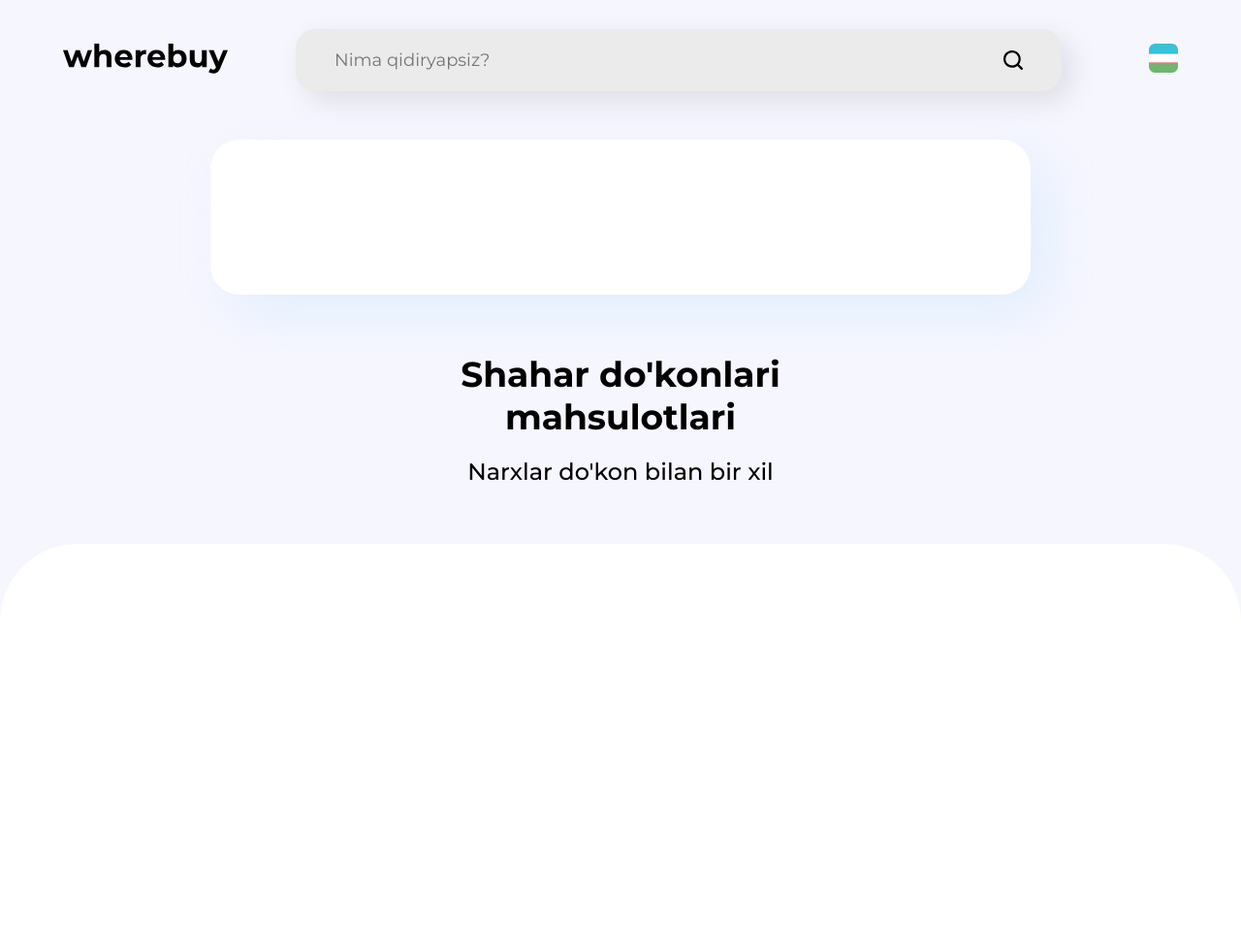
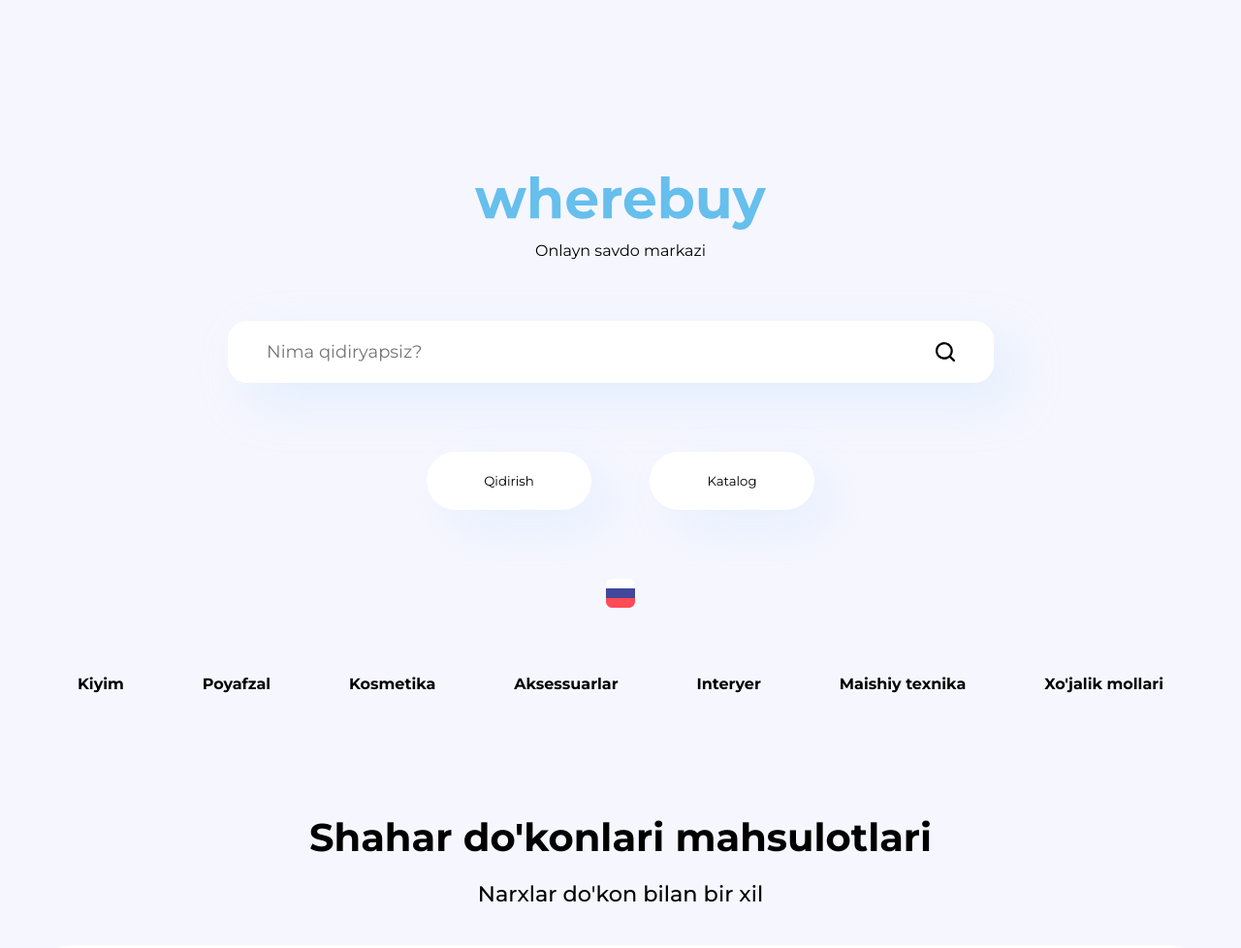
Before and after one commit to sei-so/wherebuy-site, a website: page uz/index.html in a window 1280 px wide. Shown: the top 978 px of the page at 97% size. Drawn offline with nearby package versions, Linux system fonts and the light colour scheme.

Commit message:
redesigned the main page

```diff
--- a/css/drop.scss
+++ b/css/drop.scss
@@ -172,7 +172,7 @@ $dropAnimationSpeedMultiplier: 1;
   // Position Modifier
   &.-position-center { left:  50%; transform: translateX(-50%) }
   &.-position-left   { right: 0 }
-  &.-position-right  { left:  0 }
+  &.-position-right  { left:  2.5rem; top: -2.5rem }
 
   // Size Modifier
   &.-size-medium { width: 150px }
--- a/css/style.sass
+++ b/css/style.sass
@@ -27,13 +27,23 @@ $purple: #E4C1F9
     background-color: $purple
 
 @mixin click-transform
-    transition: all .1s ease-in-out
+    transition: all .0150s ease-in-out
+    border: none
+
     &:hover
-        box-shadow: 2px 15px 30px -5px rgba(0, 0, 0, 0.2)
-        transform: scale(1.03)
+        outline: none
+        box-shadow: 2px 15px 30px -5px rgba(0, 0, 0, 0.1)
+        transform: scale(1.02)
     &:active
-        box-shadow: 0px 4px 10px rgba(0, 0, 0, 0.15)
-        transform: scale(.98)
+        outline: none
+        box-shadow: 0px 4px 10px rgba(0, 0, 0, 0.07)
+        transform: scale(.99)
+
+.disable-select
+    -webkit-user-select: none
+    -moz-user-select: none
+    -ms-user-select: none
+    user-select: none
 
 *
     padding: 0
@@ -44,6 +54,12 @@ $purple: #E4C1F9
     *:focus
         outline: none
 
+    &::selection
+        background: #A9DEF9
+
+html
+    font-size: 1em
+
 body
     color: #000
     text-align: center
@@ -51,42 +67,71 @@ body
 
 h1
     font-weight: 700
-    font-size: 36px
+    font-size: 2.5rem
 
 h2
     font-weight: 500
+    font-size: 2rem
 
 h3
     font-weight: 500
-    font-size: 24px
+    font-size: 1.4rem
 
 a
     color: inherit
 
+.start-page-full-height
+    height: 100vh
+    width: 100%
+    display: flex
+    flex-direction: column
+    justify-content: center
+    align-items: center
+
+.search-and-headline-container
+    height: 28.125rem
+    width: 50.625rem
+    display: flex
+    flex-direction: column
+    justify-content: space-between
+    align-items: center
+    position: relative
+    top: 1rem
+
+.headline
+    font-size: 1rem
+    font-weight: 400
+    position: relative
+    top: 0.5rem
+
+.buttons-container
+    display: flex
+    width: 25rem
+    justify-content: space-between
+
 .content
-    display: grid
-    grid-template-columns: repeat(12, 1fr)
-    grid-auto-rows: minmax(100px, auto)
-    grid-gap: 20px
     margin: 0 auto
 
 .content > *
-    padding: 30px
-
-header
-    grid-column: 1 / 13
-    background-color: $bg-color
-    display: flex
-    justify-content: space-around
-    align-items: center
+    padding: 1.8rem
 
 nav
-    background-color: white
-    grid-column: 3 / 11
-    border-radius: 30px
-    box-shadow: 20px 20px 50px rgba(169,222,249,0.25)
+    position: relative
+    top: 5rem
+    width: 70rem
 
-.main-headline
+.nav-list
+    display: flex
+    flex-direction: row
+    list-style: none
+    width: 100%
+    justify-content: space-between
+
+.nav-item
+    font-weight: 700
+    font-size: 1rem
+
+.second-headline
     grid-column: 4 / 10
     display: flex
     flex-direction: column
@@ -94,68 +139,43 @@ nav
     justify-content: space-around
     background-color: transparent
 
-.main-headline > *
-    margin: 10px
+.second-headline > *
+    margin: 0.625rem
 
 main
     background-color: white
-    grid-column: 1 / 13
-    grid-row-end: span 15
+    height: 120rem
     border-radius: 80px 80px 0 0
 
 footer
     background-color: #707070
-    grid-column: 1 / 13
-    grid-row-end: span 2
-
-.splide
-    height: 100px
-    display: flex
-    align-items: center
-
-.splide__list > li
-    margin: 40px 30px 40px 30px
-    font-weight: 700
-    font-size: 18px
-    height: 60px
-    border-radius: 20px
-    @include click-transform
-
-.splide__list > li > a
-    width: 100%
-    height: 100%
-    display: flex
-    align-items: center
-    justify-content: center
+    height: 18rem
 
 .search-bar
     width: 810px
     display: flex
     flex-direction: row
 
+    &::focus
+        outline: none !important
+        border: 100px solid blue
+
 .search-bar > input
     color: #808080
-    background: #EBEBEB
+    background: #fff
     border: none
     transition: all 240ms ease-out
     border-radius: 20px
     flex-grow: 2
     height: 64px
     padding: 0 40px 0 40px
-    box-shadow: 10px 10px 30px rgba(0,0,0, 0.1)
+    box-shadow: 20px 20px 50px rgba(169, 222, 249, 0.25)
     font-size: 18px
-
-    &:focus
-        outline: none
-        background-color: darken(#EBEBEB, 5%)
 
 .search-icon
     position: relative
     top: 22px
     left: -60px
-
-    &::selection
-        background: transparent
 
 #btn-rus
     background-color: transparent
@@ -190,3 +210,23 @@ footer
     &:active
         outline: none
         transform: scale(0.98)
+
+.btn-1
+    width: 10.625rem
+    height: 3.75rem
+    cursor: pointer
+    border-radius: 35px
+    background: #fff
+    box-shadow: 20px 20px 50px rgba(169, 222, 249, 0.2)
+
+    transition: all .05s ease-in-out
+    border: none
+
+    &:hover
+        outline: none
+        box-shadow: 20px 20px 50px rgba(169, 222, 249, 0.1)
+        transform: scale(1.03)
+    &:active
+        outline: none
+        box-shadow: 20px 20px 50px rgba(169, 222, 249, 0.25)
+        transform: scale(.98)
--- a/uz/index.html
+++ b/uz/index.html
@@ -10,54 +10,61 @@
     <link rel="stylesheet" href="../css/drop.css">
 </head>
 <body>
-    <div class="content">
-        <header>
+    <section class="start-page-full-height">
+        <div class="search-and-headline-container">
+            <div class="headline-container">
                 <div class="logo">
                     <a href="index.html">
-                    <svg width="170" height="31" viewBox="0 0 170 31" fill="none" xmlns="http://www.w3.org/2000/svg">
-                        <path d="M29.9943 6.65531L23.7388 24.207H18.9269L15.0453 13.3106L11.0353 24.207H6.22342L0 6.65531H4.71569L8.78978 18.5305L13.0243 6.65531H17.2588L21.3649 18.5305L25.5674 6.65531H29.9943Z" fill="black"/>
-                        <path d="M42.8108 6.39431C44.9495 6.39431 46.6711 7.04679 47.9756 8.35176C49.3016 9.65672 49.9646 11.5924 49.9646 14.1588V24.207H44.9602V14.9418C44.9602 13.5499 44.6607 12.5168 44.0619 11.8425C43.4631 11.1466 42.597 10.7986 41.4635 10.7986C40.2017 10.7986 39.1965 11.2009 38.448 12.0056C37.6995 12.7886 37.3252 13.9631 37.3252 15.529V24.207H32.3208V0H37.3252V8.48225C37.9882 7.80802 38.7902 7.29691 39.7312 6.94892C40.6722 6.57918 41.6987 6.39431 42.8108 6.39431Z" fill="black"/>
-                        <path d="M71.5947 15.4964C71.5947 15.5617 71.5626 16.0184 71.4984 16.8666H58.4421C58.6773 17.9541 59.2334 18.8132 60.1102 19.4439C60.987 20.0747 62.0777 20.39 63.3823 20.39C64.2805 20.39 65.0718 20.2595 65.7562 19.9985C66.4619 19.7158 67.1142 19.2808 67.713 18.6936L70.3756 21.6297C68.7503 23.5219 66.3764 24.468 63.254 24.468C61.3078 24.468 59.5862 24.0874 58.0892 23.3262C56.5921 22.5432 55.4373 21.4666 54.6246 20.0964C53.8119 18.7262 53.4056 17.1711 53.4056 15.4312C53.4056 13.713 53.8012 12.1688 54.5925 10.7986C55.4052 9.4066 56.5066 8.33001 57.8967 7.56878C59.3082 6.7858 60.8801 6.39431 62.6124 6.39431C64.3019 6.39431 65.831 6.76405 67.1998 7.50353C68.5685 8.24301 69.6378 9.30873 70.4077 10.7007C71.199 12.0709 71.5947 13.6695 71.5947 15.4964ZM62.6445 10.2439C61.511 10.2439 60.5593 10.5702 59.7894 11.2227C59.0195 11.8752 58.549 12.7669 58.3779 13.8978H66.879C66.7079 12.7886 66.2374 11.9078 65.4675 11.2553C64.6976 10.5811 63.7566 10.2439 62.6445 10.2439Z" fill="black"/>
-                        <path d="M79.7063 8.97161C80.3051 8.12339 81.1071 7.48178 82.1122 7.04679C83.1388 6.61181 84.315 6.39431 85.641 6.39431V11.0922C85.0849 11.0487 84.7107 11.0269 84.5182 11.0269C83.0853 11.0269 81.9625 11.4402 81.1498 12.2666C80.3372 13.0714 79.9308 14.2893 79.9308 15.9205V24.207H74.9264V6.65531H79.7063V8.97161Z" fill="black"/>
-                        <path d="M105.366 15.4964C105.366 15.5617 105.334 16.0184 105.27 16.8666H92.2132C92.4485 17.9541 93.0045 18.8132 93.8814 19.4439C94.7582 20.0747 95.8489 20.39 97.1535 20.39C98.0517 20.39 98.843 20.2595 99.5274 19.9985C100.233 19.7158 100.885 19.2808 101.484 18.6936L104.147 21.6297C102.521 23.5219 100.148 24.468 97.0252 24.468C95.079 24.468 93.3574 24.0874 91.8604 23.3262C90.3633 22.5432 89.2085 21.4666 88.3958 20.0964C87.5831 18.7262 87.1768 17.1711 87.1768 15.4312C87.1768 13.713 87.5724 12.1688 88.3637 10.7986C89.1764 9.4066 90.2778 8.33001 91.6679 7.56878C93.0794 6.7858 94.6513 6.39431 96.3836 6.39431C98.0731 6.39431 99.6022 6.76405 100.971 7.50353C102.34 8.24301 103.409 9.30873 104.179 10.7007C104.97 12.0709 105.366 13.6695 105.366 15.4964ZM96.4157 10.2439C95.2822 10.2439 94.3305 10.5702 93.5606 11.2227C92.7907 11.8752 92.3202 12.7669 92.1491 13.8978H100.65C100.479 12.7886 100.009 11.9078 99.2387 11.2553C98.4688 10.5811 97.5277 10.2439 96.4157 10.2439Z" fill="black"/>
-                        <path d="M118.899 6.39431C120.503 6.39431 121.957 6.77493 123.262 7.53615C124.588 8.27563 125.625 9.33048 126.373 10.7007C127.122 12.0491 127.496 13.626 127.496 15.4312C127.496 17.2364 127.122 18.8241 126.373 20.1943C125.625 21.5427 124.588 22.5976 123.262 23.3588C121.957 24.0983 120.503 24.468 118.899 24.468C116.525 24.468 114.718 23.7068 113.477 22.1844V24.207H108.698V0H113.702V8.51488C114.964 7.10117 116.696 6.39431 118.899 6.39431ZM118.033 20.2922C119.316 20.2922 120.364 19.8572 121.177 18.9872C122.011 18.0955 122.428 16.9101 122.428 15.4312C122.428 13.9522 122.011 12.7778 121.177 11.9078C120.364 11.0161 119.316 10.5702 118.033 10.5702C116.75 10.5702 115.691 11.0161 114.857 11.9078C114.044 12.7778 113.638 13.9522 113.638 15.4312C113.638 16.9101 114.044 18.0955 114.857 18.9872C115.691 19.8572 116.75 20.2922 118.033 20.2922Z" fill="black"/>
-                        <path d="M148.233 6.65531V24.207H143.486V22.1191C142.823 22.8803 142.031 23.4676 141.112 23.8808C140.192 24.2723 139.198 24.468 138.128 24.468C135.861 24.468 134.065 23.8047 132.739 22.478C131.413 21.1513 130.75 19.1829 130.75 16.573V6.65531H135.754V15.8227C135.754 18.6501 136.92 20.0638 139.251 20.0638C140.449 20.0638 141.411 19.6723 142.138 18.8893C142.865 18.0846 143.229 16.8993 143.229 15.3333V6.65531H148.233Z" fill="black"/>
-                        <path d="M170 6.65531L162.205 25.2836C161.413 27.3063 160.43 28.7309 159.253 29.5574C158.099 30.3839 156.698 30.7971 155.051 30.7971C154.153 30.7971 153.265 30.6557 152.388 30.373C151.512 30.0902 150.795 29.6988 150.239 29.1985L152.068 25.5773C152.453 25.9252 152.891 26.1971 153.383 26.3929C153.896 26.5886 154.399 26.6865 154.891 26.6865C155.575 26.6865 156.131 26.5125 156.559 26.1645C156.986 25.8382 157.371 25.2836 157.714 24.5007L157.778 24.3375L150.303 6.65531H155.468L160.312 18.5631L165.188 6.65531H170Z" fill="black"/>
+                        <svg width="300" height="55" viewBox="0 0 300 55" fill="none" xmlns="http://www.w3.org/2000/svg">
+                            <path d="M52.9312 11.8856L41.892 43.2309H33.4004L26.5505 23.7712L19.4741 43.2309H10.9825L0 11.8856H8.3218L15.5114 33.0932L22.984 11.8856H30.4566L37.7028 33.0932L45.1189 11.8856H52.9312Z" fill="#66BFEC"/>
+                            <path d="M75.5485 11.4195C79.3226 11.4195 82.3607 12.5847 84.6629 14.9153C87.0028 17.2458 88.1728 20.7027 88.1728 25.286V43.2309H79.3415V26.6843C79.3415 24.1984 78.8131 22.3535 77.7563 21.1494C76.6996 19.9064 75.1711 19.285 73.1709 19.285C70.9442 19.285 69.1704 20.0035 67.8495 21.4407C66.5285 22.839 65.8681 24.9364 65.8681 27.7331V43.2309H57.0368V0H65.8681V15.1483C67.038 13.9442 68.4533 13.0314 70.1139 12.41C71.7745 11.7496 73.586 11.4195 75.5485 11.4195Z" fill="#66BFEC"/>
+                            <path d="M126.344 27.6748C126.344 27.7913 126.287 28.607 126.174 30.1218H103.133C103.548 32.0639 104.529 33.5982 106.077 34.7246C107.624 35.851 109.549 36.4142 111.851 36.4142C113.436 36.4142 114.833 36.1811 116.04 35.715C117.286 35.2101 118.437 34.4333 119.494 33.3845L124.192 38.6282C121.324 42.0074 117.135 43.697 111.625 43.697C108.19 43.697 105.152 43.0173 102.51 41.6578C99.8685 40.2595 97.8305 38.3369 96.3964 35.8898C94.9622 33.4428 94.2452 30.6656 94.2452 27.5583C94.2452 24.4898 94.9433 21.732 96.3397 19.285C97.7739 16.7991 99.7175 14.8764 102.171 13.5169C104.662 12.1186 107.435 11.4195 110.492 11.4195C113.474 11.4195 116.172 12.0798 118.588 13.4004C121.003 14.721 122.89 16.6243 124.249 19.1102C125.645 21.5572 126.344 24.4121 126.344 27.6748ZM110.549 18.2945C108.549 18.2945 106.869 18.8771 105.511 20.0424C104.152 21.2076 103.322 22.8001 103.02 24.8199H118.022C117.72 22.839 116.89 21.2659 115.531 20.1006C114.172 18.8965 112.512 18.2945 110.549 18.2945Z" fill="#66BFEC"/>
+                            <path d="M140.658 16.0222C141.715 14.5074 143.13 13.3616 144.904 12.5847C146.715 11.8079 148.791 11.4195 151.131 11.4195V19.8093C150.15 19.7316 149.489 19.6928 149.15 19.6928C146.621 19.6928 144.64 20.4308 143.206 21.9068C141.771 23.3439 141.054 25.5191 141.054 28.4322V43.2309H132.223V11.8856H140.658V16.0222Z" fill="#66BFEC"/>
+                            <path d="M185.94 27.6748C185.94 27.7913 185.883 28.607 185.77 30.1218H162.729C163.144 32.0639 164.126 33.5982 165.673 34.7246C167.22 35.851 169.145 36.4142 171.447 36.4142C173.032 36.4142 174.429 36.1811 175.637 35.715C176.882 35.2101 178.033 34.4333 179.09 33.3845L183.788 38.6282C180.92 42.0074 176.731 43.697 171.221 43.697C167.786 43.697 164.748 43.0173 162.107 41.6578C159.465 40.2595 157.427 38.3369 155.993 35.8898C154.558 33.4428 153.841 30.6656 153.841 27.5583C153.841 24.4898 154.54 21.732 155.936 19.285C157.37 16.7991 159.314 14.8764 161.767 13.5169C164.258 12.1186 167.032 11.4195 170.089 11.4195C173.07 11.4195 175.769 12.0798 178.184 13.4004C180.599 14.721 182.486 16.6243 183.845 19.1102C185.242 21.5572 185.94 24.4121 185.94 27.6748ZM170.145 18.2945C168.145 18.2945 166.466 18.8771 165.107 20.0424C163.748 21.2076 162.918 22.8001 162.616 24.8199H177.618C177.316 22.839 176.486 21.2659 175.127 20.1006C173.768 18.8965 172.108 18.2945 170.145 18.2945Z" fill="#66BFEC"/>
+                            <path d="M209.822 11.4195C212.652 11.4195 215.218 12.0992 217.521 13.4587C219.861 14.7793 221.691 16.6631 223.012 19.1102C224.333 21.5184 224.993 24.3344 224.993 27.5583C224.993 30.7821 224.333 33.6176 223.012 36.0646C221.691 38.4728 219.861 40.3566 217.521 41.7161C215.218 43.0367 212.652 43.697 209.822 43.697C205.632 43.697 202.443 42.3376 200.254 39.6186V43.2309H191.819V0H200.651V15.2066C202.877 12.6819 205.934 11.4195 209.822 11.4195ZM208.293 36.2394C210.557 36.2394 212.407 35.4626 213.841 33.9089C215.313 32.3164 216.049 30.1995 216.049 27.5583C216.049 24.917 215.313 22.8196 213.841 21.2659C212.407 19.6734 210.557 18.8771 208.293 18.8771C206.029 18.8771 204.16 19.6734 202.689 21.2659C201.254 22.8196 200.537 24.917 200.537 27.5583C200.537 30.1995 201.254 32.3164 202.689 33.9089C204.16 35.4626 206.029 36.2394 208.293 36.2394Z" fill="#66BFEC"/>
+                            <path d="M261.588 11.8856V43.2309H253.21V39.5021C252.04 40.8616 250.643 41.9103 249.021 42.6483C247.398 43.3475 245.643 43.697 243.756 43.697C239.755 43.697 236.585 42.5124 234.245 40.143C231.905 37.7737 230.735 34.2585 230.735 29.5975V11.8856H239.567V28.2574C239.567 33.3069 241.623 35.8316 245.737 35.8316C247.851 35.8316 249.549 35.1324 250.832 33.7341C252.115 32.297 252.757 30.1801 252.757 27.3835V11.8856H261.588Z" fill="#66BFEC"/>
+                            <path d="M300 11.8856L286.244 45.1536C284.847 48.7659 283.111 51.31 281.035 52.786C278.997 54.262 276.525 55 273.619 55C272.034 55 270.468 54.7475 268.921 54.2426C267.373 53.7376 266.109 53.0385 265.128 52.1451L268.355 45.678C269.034 46.2994 269.808 46.785 270.676 47.1345C271.581 47.4841 272.468 47.6589 273.336 47.6589C274.544 47.6589 275.525 47.3482 276.28 46.7267C277.035 46.1441 277.714 45.1536 278.318 43.7553L278.431 43.464L265.241 11.8856H274.355L282.904 33.1515L291.508 11.8856H300Z" fill="#66BFEC"/>
                             </svg>
                     </a>
                 </div>
+                <h1 class="headline disable-select">Onlayn savdo markazi</h1>
+            </div>
             <div class="search-bar">
-                <input placeholder="Nima qidiryapsiz?">
-                <object class="search-icon" type="image/svg+xml" data="/images/search-icon.svg" width="20" height="20"></object>
+                <input placeholder="Nima qidiryapsiz?" class="disable-select">
+                <object class="search-icon disable-select" type="image/svg+xml" data="/images/search-icon.svg" width="20" height="20"></object>
+            </div>
+            <div class="buttons-container">
+                <button class="search-btn btn-1 disable-select">Qidirish</button>
+                <button class="categories-btn btn-1 disable-select">Katalog</button>
             </div>
             <div class="drop drop--down">
-                <button class="btn" id="btn-uz"></button>
+                <button class="btn" id="btn-rus"></button>
                 <div class="drop__content -transition-slide-in">
                   <div class="drop-arrow"></div>
-                  <div class="drop-list -size-medium -position-left -border-rounded ">
+                  <div class="drop-list -size-medium -position-right -border-rounded">
                     <a href="../index.html"><button class="drop-list__btn" id="ru-button">Русский</button></a>
                     <a href="index.html"><button class="drop-list__btn" id="uz-button">O'zbekcha</button></a>
                   </div>
                 </div>
             </div>
-        </header>
+        </div>
         <nav>
-            <div class="splide">
-                <div class="splide__track">
-                    <ul class="splide__list">
-                        <li class="splide__slide red"><a href="#">Kiyim</a></li>
-                        <li class="splide__slide yellow"><a href="#">Poyafzal</a></li>
-                        <li class="splide__slide green"><a href="#">Kosmetika</a></li>
-                        <li class="splide__slide blue"><a href="#">Aksessuarlar</a></li>
-                        <li class="splide__slide red"><a href="#">Interyer</a></li>
-                        <li class="splide__slide yellow"><a href="#">Maishiy texnika</a></li>
-                        <li class="splide__slide green"><a href="#">Xo'jalik mollari</a></li>
-                        <li class="splide__slide blue"><a href="#">Elektronika</a></li>
+            <div class="nav-container">
+                <ul class="nav-list disable-select">
+                    <li class="nav-item"><a href="#">Kiyim</a></li>
+                    <li class="nav-item"><a href="#">Poyafzal</a></li>
+                    <li class="nav-item"><a href="#">Kosmetika</a></li>
+                    <li class="nav-item"><a href="#">Aksessuarlar</a></li>
+                    <li class="nav-item"><a href="#">Interyer</a></li>
+                    <li class="nav-item"><a href="#">Maishiy texnika</a></li>
+                    <li class="nav-item"><a href="#">Xo'jalik mollari</a></li>
                 </ul>
             </div>
-            </div>
         </nav>
-        <div class="main-headline">
+    </section>
+
+    <div class="content">
+        <div class="second-headline">
             <h1>Shahar do'konlari mahsulotlari</h1>
             <h3>Narxlar do'kon bilan bir xil</h3>
         </div>
```
Also changed, not shown: index.html (+35 -28 lines), css/drop.css, css/style.css, images/wherebuy-logo.svg, 2 other files. Lines whose indentation alone changed are shown as unchanged.
